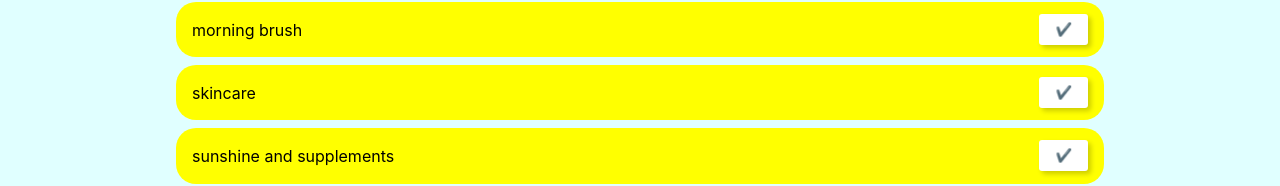
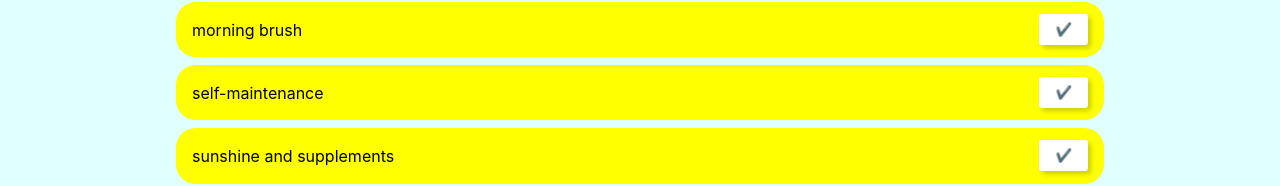
Before and after one commit to JellyChew/code-my-life, a Next.js app: page / in a window 1280 px wide. Shown: the part 451-637 px from the top of the page. Built offline with nearby package versions, Linux system fonts and the light colour scheme.

Commit message:
changing skincare daily to self-maintenance

```diff
--- a/components/todolist.js
+++ b/components/todolist.js
@@ -5,7 +5,7 @@ import { useState } from 'react'
 
 export default function Todolist() {
 
-    let dailies = [ 'wake up early', 'morning brush', 'skincare', 'sunshine and supplements', 'problem', 'exercise', 'shower early', 'daily project' ]
+    let dailies = [ 'wake up early', 'morning brush', 'self-maintenance', 'sunshine and supplements', 'problem', 'exercise', 'shower early', 'daily project' ]
     const [ todos, setTodos ] = useState([]);
     const [ newTodo, setNewTodo ] = useState('');
 
@@ -30,8 +30,10 @@ export default function Todolist() {
         <div className={styles.container}>
             <main>
             <div className={utilStyles.todolist}>
+
                 <h3 style={{ margin: '.5rem' }}>Dailies</h3>
-                    {dailies.map((daily) => <Todoitem item={daily} />)}
+                {dailies.map((daily) => <Todoitem item={daily} />)}
+
                 <div className={utilStyles.todotitle}>
                     <h3 style={{ margin: '.5rem' }}>To do list</h3>
                     <div className={utilStyles.spacer}></div>
```
